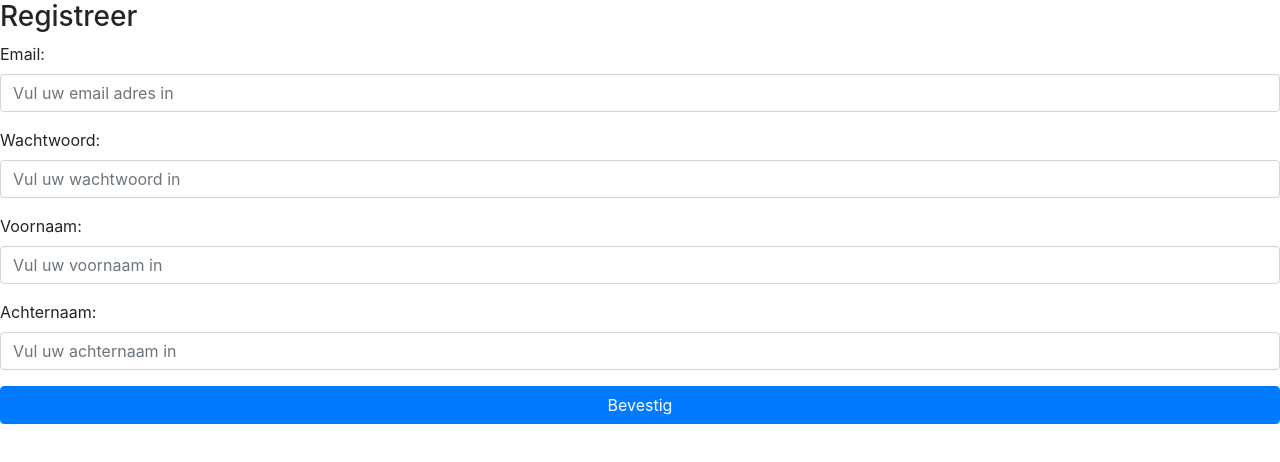
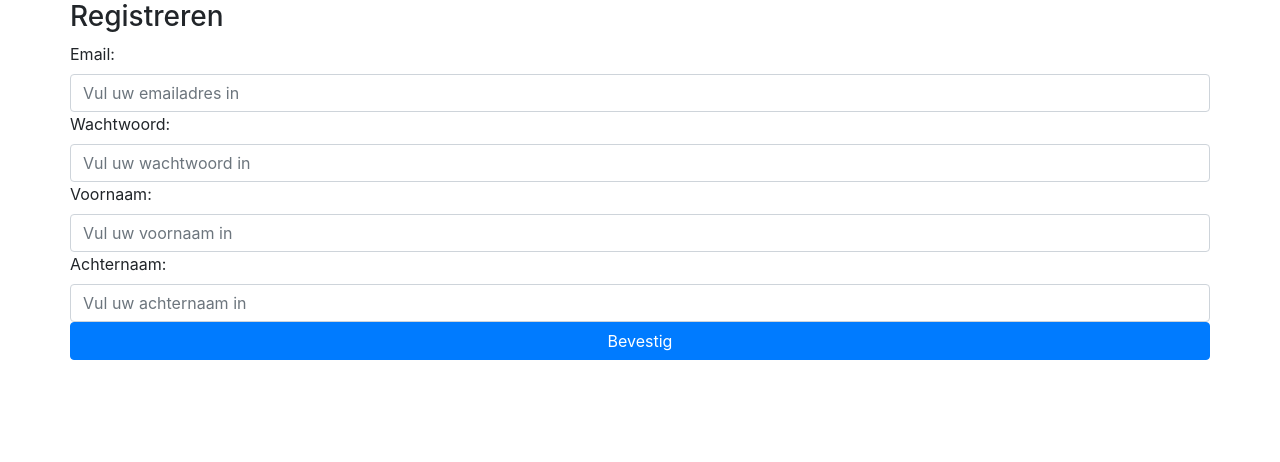
Before and after one commit to lunchtag/react-spa, a React (Create React App) app: page /register in a window 1280 px wide. Shown: the top 462 px of the page. Built offline with nearby package versions, Linux system fonts and the light colour scheme.

Commit message:
layout updated register page

```diff
--- a/src/pages/Register.js
+++ b/src/pages/Register.js
@@ -1,4 +1,5 @@
 import React, { Component } from 'react'
+import { Container, Row, Button } from 'react-bootstrap'
 
 class Register extends Component {
     constructor(props) {
@@ -53,7 +54,7 @@ class Register extends Component {
         }).then(response => response.json())
             .then(data => {
                 console.log(data)
-                if(data.token != null){
+                if (data.token != null) {
                     window.alert("De gebruiker is succesvol aangemaakt!")
                 }
             });
@@ -61,26 +62,26 @@ class Register extends Component {
 
     render() {
         return (
-                <div className="div">
-                    <h3>Registreer</h3>
-                    <div className="form-group">
+            <Container>
+                <Row><h3>Registreren</h3></Row>
+                <Row>
                     <label>Email:</label>
-                        <input required type="text" className="form-control" placeholder="Vul uw email adres in" onChange={this.handleEmailChange} />
-                    </div>
-                    <div className="form-group">
+                    <input required type="text" className="form-control" placeholder="Vul uw emailadres in" onChange={this.handleEmailChange} />
+                </Row>
+                <Row>
                     <label>Wachtwoord:</label>
                     <input required type="password" className="form-control" placeholder="Vul uw wachtwoord in" onChange={this.handlePasswordChange} />
-                    </div>
-                    <div className="form-group">
+                </Row>
+                <Row>
                     <label>Voornaam:</label>
                     <input required type="text" className="form-control" placeholder="Vul uw voornaam in" onChange={this.handleFirstNameChange} />
-                    </div>
-                    <div className="form-group">
+                </Row>
+                <Row>
                     <label>Achternaam:</label>
                     <input required type="text" className="form-control" placeholder="Vul uw achternaam in" onChange={this.handleLastNameChange} />
-                    </div>
-                    <button className="btn btn-primary btn-block" onClick={this.handleSubmit}>Bevestig</button>
-                </div>
+                </Row>
+                <Row><Button className="btn btn-primary btn-block" onClick={this.handleSubmit}>Bevestig</Button></Row>
+            </Container>
         );
     }
 }
```
Lines whose indentation alone changed are shown as unchanged.
